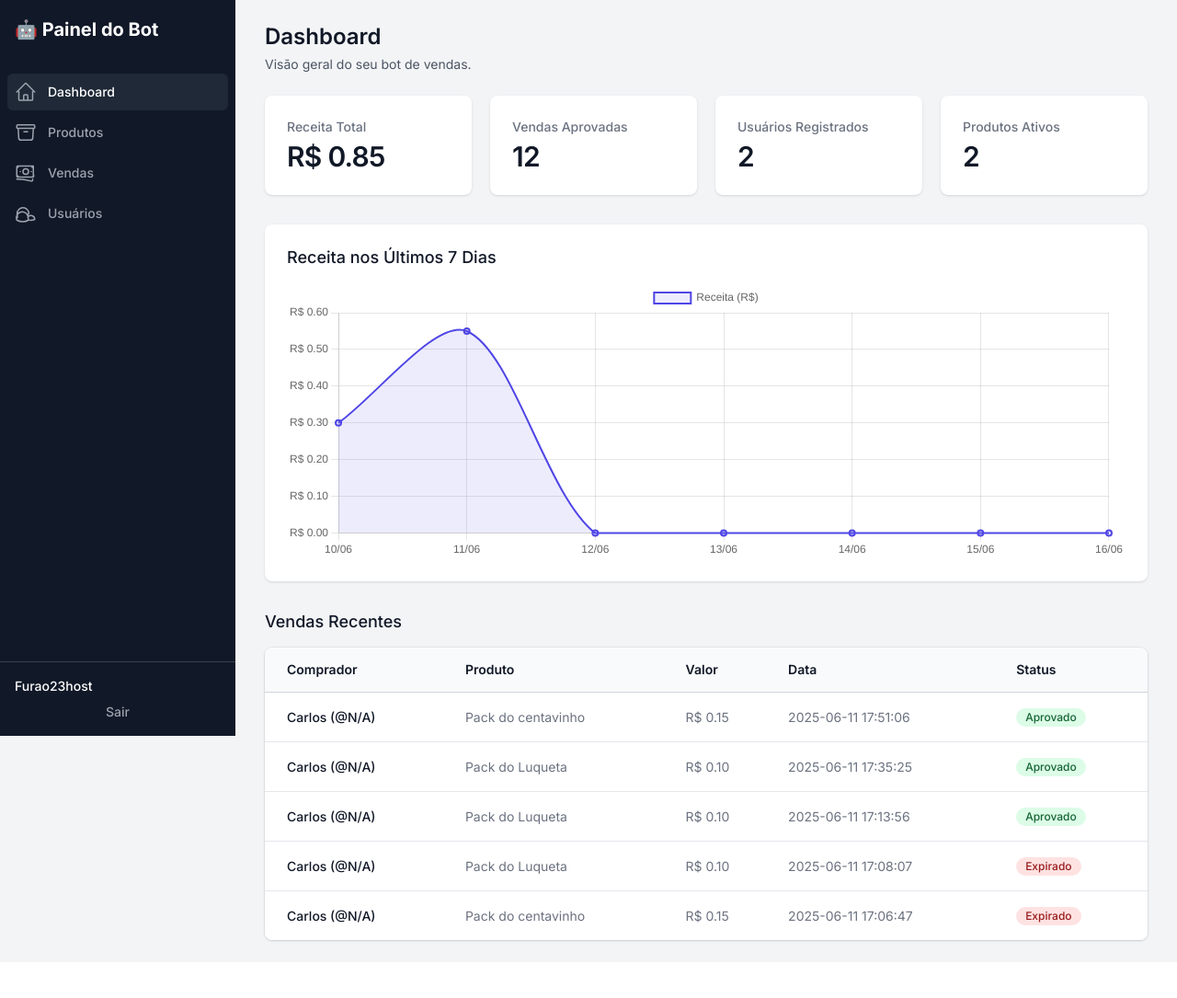
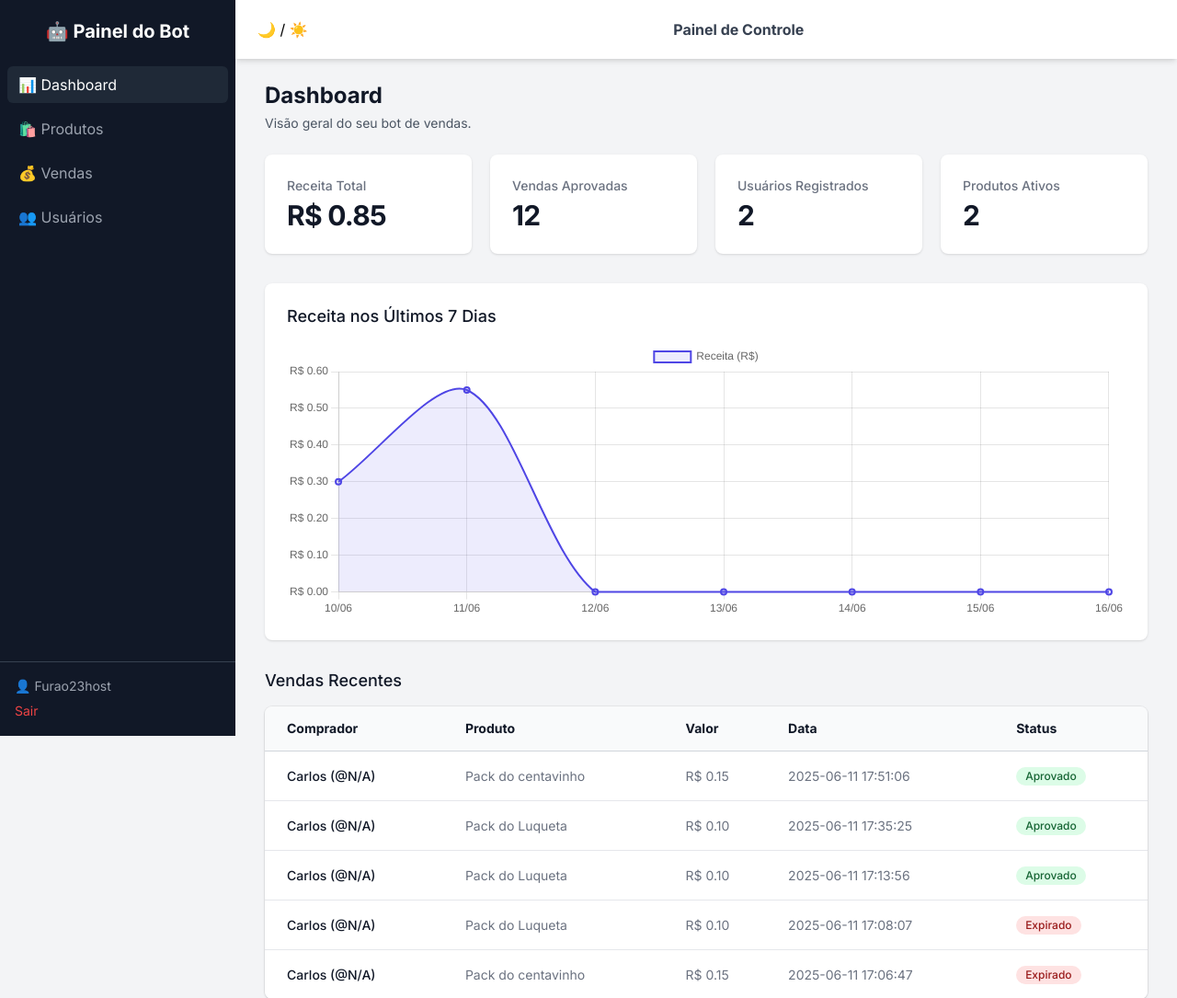
Before and after one commit to furaohost/Bot-TelegramSV, a Flask app: page / in a window 1280 px wide. Shown: the top 1085 px of the page at 92% size. Before the commit the page ends 1026 px from the top, so only its background shows below. Run offline with Flask 3, Linux system fonts and the light colour scheme; a user stored in the database is signed in; data comes from the database, SQL or seed files in the repository; some libraries are stand-ins or nearby versions.

Commit message:
Atualização para MOBILE
Atualização para Responsive mobile

```diff
--- a/templates/layout.html
+++ b/templates/layout.html
@@ -1,78 +1,100 @@
 <!DOCTYPE html>
-<html lang="pt-br" class="h-full bg-gray-100">
+<html lang="pt-br" class="h-full bg-gray-100 dark:bg-gray-900">
 <head>
     <meta charset="UTF-8">
     <meta name="viewport" content="width=device-width, initial-scale=1.0">
     <title>{% block title %}Dashboard{% endblock %} - Bot Vendas</title>
     <script src="https://cdn.tailwindcss.com"></script>
-    <!-- Script da biblioteca de gráficos (Chart.js) -->
     <script src="https://cdn.jsdelivr.net/npm/chart.js"></script>
+    <script>
+        tailwind.config = {
+            darkMode: 'class',
+            theme: {
+                extend: {
+                    colors: {
+                        primary: '#6366f1',
+                        darkbg: '#1f2937',
+                        darkcard: '#374151',
+                    }
+                }
+            }
+        }
+    </script>
     <link rel="preconnect" href="https://fonts.googleapis.com">
-    <link rel="preconnect" href="https://fonts.gstatic.com" crossorigin>
-    <link href="https://fonts.googleapis.com/css2?family=Inter:wght@400;500;600;700&display=swap" rel="stylesheet">
+    <link href="https://fonts.googleapis.com/css2?family=Inter:wght@400;500;700&display=swap" rel="stylesheet">
     <style>
         body { font-family: 'Inter', sans-serif; }
     </style>
 </head>
 <body class="h-full">
-<div class="min-h-full">
-  <div class="fixed inset-y-0 flex w-64 flex-col bg-gray-900">
-    <div class="flex min-h-0 flex-1 flex-col">
-      <div class="flex h-16 flex-shrink-0 items-center bg-gray-900 px-4">
+
+<!-- Sidebar -->
+<div class="min-h-full flex">
+    <div class="hidden md:flex md:w-64 md:flex-col md:fixed md:inset-y-0 bg-gray-900 dark:bg-darkbg">
+        <div class="flex flex-col flex-grow pt-5 pb-4 overflow-y-auto">
+            <div class="flex items-center justify-center mb-6">
                 <h1 class="text-xl font-bold text-white">🤖 Painel do Bot</h1>
             </div>
-      <div class="flex flex-1 flex-col overflow-y-auto">
-        <nav class="flex-1 space-y-1 px-2 py-4">
-          <a href="{{ url_for('index') }}" class="{{ 'bg-gray-800 text-white' if request.path == url_for('index') else 'text-gray-400 hover:bg-gray-800 hover:text-white' }} group flex items-center rounded-md px-2 py-2 text-sm font-medium">
-            <svg class="mr-3 h-6 w-6 flex-shrink-0 text-gray-400" xmlns="http://www.w3.org/2000/svg" fill="none" viewBox="0 0 24 24" stroke-width="1.5" stroke="currentColor"><path stroke-linecap="round" stroke-linejoin="round" d="M2.25 12l8.954-8.955c.44-.439 1.152-.439 1.591 0L21.75 12M4.5 9.75v10.125c0 .621.504 1.125 1.125 1.125H9.75v-4.875c0-.621.504-1.125 1.125-1.125h2.25c.621 0 1.125.504 1.125 1.125V21h4.125c.621 0 1.125-.504 1.125-1.125V9.75M8.25 21h7.5" /></svg>
-            Dashboard
+            <nav class="flex-1 px-2 space-y-2">
+                <!-- Dashboard -->
+                <a href="{{ url_for('index') }}" class="{{ 'bg-gray-800 text-white' if request.path == url_for('index') else 'text-gray-400 hover:bg-gray-700 hover:text-white' }} flex items-center px-3 py-2 rounded-md transition">
+                    📊 Dashboard
                 </a>
-          <a href="{{ url_for('produtos') }}" class="{{ 'bg-gray-800 text-white' if request.path == url_for('produtos') else 'text-gray-400 hover:bg-gray-800 hover:text-white' }} group flex items-center rounded-md px-2 py-2 text-sm font-medium">
-            <svg class="mr-3 h-6 w-6 flex-shrink-0 text-gray-400" xmlns="http://www.w3.org/2000/svg" fill="none" viewBox="0 0 24 24" stroke-width="1.5" stroke="currentColor"><path stroke-linecap="round" stroke-linejoin="round" d="M20.25 7.5l-.625 10.632a2.25 2.25 0 01-2.247 2.118H6.622a2.25 2.25 0 01-2.247-2.118L3.75 7.5M10 11.25h4M3.375 7.5h17.25c.621 0 1.125-.504 1.125-1.125v-1.5c0-.621-.504-1.125-1.125-1.125H3.375c-.621 0-1.125.504-1.125 1.125v1.5c0 .621.504 1.125 1.125 1.125z" /></svg>
-            Produtos
+                <!-- Produtos -->
+                <a href="{{ url_for('produtos') }}" class="{{ 'bg-gray-800 text-white' if request.path == url_for('produtos') else 'text-gray-400 hover:bg-gray-700 hover:text-white' }} flex items-center px-3 py-2 rounded-md transition">
+                    🛍️ Produtos
                 </a>
-          <a href="{{ url_for('vendas') }}" class="{{ 'bg-gray-800 text-white' if request.path == url_for('vendas') else 'text-gray-400 hover:bg-gray-800 hover:text-white' }} group flex items-center rounded-md px-2 py-2 text-sm font-medium">
-            <svg class="mr-3 h-6 w-6 flex-shrink-0 text-gray-400" xmlns="http://www.w3.org/2000/svg" fill="none" viewBox="0 0 24 24" stroke-width="1.5" stroke="currentColor"><path stroke-linecap="round" stroke-linejoin="round" d="M2.25 18.75a60.07 60.07 0 0115.797 2.101c.727.198 1.453-.342 1.453-1.096V18.75M3.75 4.5v.75A.75.75 0 013 6h-.75m0 0v-.375c0-.621.504-1.125 1.125-1.125H20.25M2.25 6v9m18-10.5v.75c0 .414-.336.75-.75.75h-.75m0-1.5h.375c.621 0 1.125.504 1.125 1.125v9.75c0 .621-.504 1.125-1.125 1.125h-.375m1.5-1.5H21a.75.75 0 00-.75.75v.75m0 0H3.75m0 0h-.375a1.125 1.125 0 01-1.125-1.125V15m1.5 1.5v-.75A.75.75 0 003 15h-.75M15 10.5a3 3 0 11-6 0 3 3 0 016 0zm3 0h.008v.008H18V10.5zm-12 0h.008v.008H6V10.5z" /></svg>
-            Vendas
+                <!-- Vendas -->
+                <a href="{{ url_for('vendas') }}" class="{{ 'bg-gray-800 text-white' if request.path == url_for('vendas') else 'text-gray-400 hover:bg-gray-700 hover:text-white' }} flex items-center px-3 py-2 rounded-md transition">
+                    💰 Vendas
                 </a>
-          <a href="{{ url_for('usuarios') }}" class="{{ 'bg-gray-800 text-white' if request.path == url_for('usuarios') else 'text-gray-400 hover:bg-gray-800 hover:text-white' }} group flex items-center rounded-md px-2 py-2 text-sm font-medium">
-            <svg class="mr-3 h-6 w-6 flex-shrink-0 text-gray-400" xmlns="http://www.w3.org/2000/svg" fill="none" viewBox="0 0 24 24" stroke-width="1.5" stroke="currentColor"><path stroke-linecap="round" stroke-linejoin="round" d="M15 19.128a9.38 9.38 0 002.625.372 9.337 9.337 0 004.121-.952 4.125 4.125 0 00-7.533-2.493M15 19.128v-.003c0-1.113-.285-2.16-.786-3.07M15 19.128v.106A12.318 12.318 0 018.624 21c-2.331 0-4.512-.645-6.374-1.766l-.001-.109a6.375 6.375 0 0111.964-4.67c.12-.313.25-.624.39-1.458m-11.964-.75a6.375 6.375 0 016.374-6.374 6.375 6.375 0 016.374 6.374m-12.748 0L3 16.5" /></svg>
-            Usuários
+                <!-- Usuários -->
+                <a href="{{ url_for('usuarios') }}" class="{{ 'bg-gray-800 text-white' if request.path == url_for('usuarios') else 'text-gray-400 hover:bg-gray-700 hover:text-white' }} flex items-center px-3 py-2 rounded-md transition">
+                    👥 Usuários
                 </a>
             </nav>
         </div>
-       <div class="flex flex-shrink-0 border-t border-gray-700 p-4">
-        <div class="flex-shrink-0 w-full">
-            <div class="flex items-center">
-                <div>
-                    <p class="text-sm font-medium text-white">{{ session.username }}</p>
-                </div>
-            </div>
-            <a href="{{ url_for('logout') }}" class="mt-2 block w-full text-center text-sm font-medium text-gray-400 hover:text-white">Sair</a>
-        </div>
-      </div>
+        <div class="p-4 border-t border-gray-700">
+            <p class="text-sm text-gray-400 mb-1">👤 {{ session.username }}</p>
+            <a href="{{ url_for('logout') }}" class="text-sm text-red-500 hover:text-red-400">Sair</a>
         </div>
     </div>
 
+    <!-- Conteúdo -->
     <div class="flex flex-1 flex-col md:pl-64">
+        <!-- Barra superior -->
+        <div class="sticky top-0 z-10 flex h-16 bg-white dark:bg-darkcard shadow-md">
+            <div class="flex flex-1 px-4 justify-between items-center">
+                <button onclick="document.documentElement.classList.toggle('dark')" class="rounded-full p-2 hover:bg-gray-200 dark:hover:bg-gray-700">
+                    🌙 / ☀️
+                </button>
+                <div class="text-gray-700 dark:text-white font-semibold">
+                    Painel de Controle
+                </div>
+                <div></div>
+            </div>
+        </div>
+
+        <!-- Conteúdo Principal -->
         <main class="flex-1">
             <div class="py-6">
-        <div class="mx-auto max-w-7xl px-4 sm:px-6 md:px-8">
-            <!-- Conteúdo da página -->
+                <div class="max-w-7xl mx-auto px-4 sm:px-6 md:px-8">
                     {% with messages = get_flashed_messages(with_categories=true) %}
                       {% if messages %}
                         {% for category, message in messages %}
-                  <div class="mb-4 rounded-md p-4 {{ 'bg-green-100 text-green-800' if category == 'success' else 'bg-red-100 text-red-800' }}" role="alert">
+                          <div class="mb-4 rounded-md p-4 {{ 'bg-green-100 text-green-800' if category == 'success' else 'bg-red-100 text-red-800' }}">
                             <p>{{ message }}</p>
                           </div>
                         {% endfor %}
                       {% endif %}
                     {% endwith %}
+
                     {% block content %}{% endblock %}
                 </div>
             </div>
         </main>
     </div>
 </div>
+
 </body>
 </html>
```
Also changed, not shown: templates/login.html (+65 -0 lines). Lines whose indentation alone changed are shown as unchanged.
